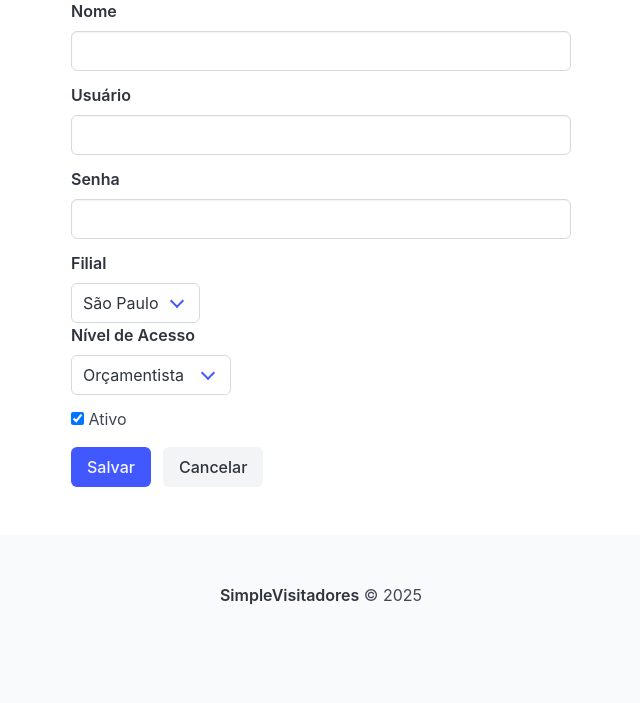
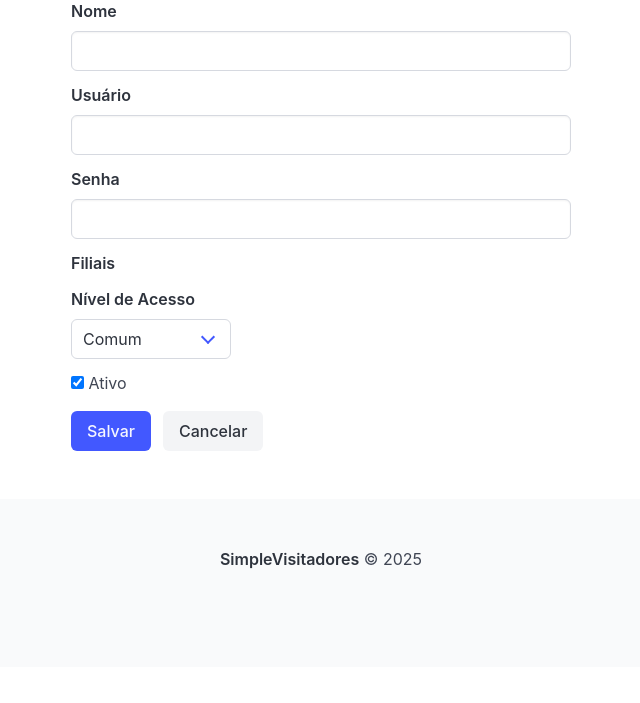
Before and after one commit to AndersonC96/painelvisitadores, a PHP site: page /usuarios/create in a window 1280 px wide. Shown: the part 165-868 px from the top of the page, without its empty margins (319-959 px from the left). After the commit the page ends 734 px from the top, so only its background shows below. Run offline with PHP 8.4, Linux system fonts and the light colour scheme; the visitor is signed in with stand-in values (Sample User, id 1); data that the repository does not hold is empty.

Commit message:
Update create.php

```diff
--- a/app/views/usuarios/create.php
+++ b/app/views/usuarios/create.php
@@ -1,6 +1,9 @@
 <?php require dirname(__DIR__, 2) . '/views/shared/header.php'; ?>
 <?php require dirname(__DIR__, 2) . '/views/shared/navbar.php'; ?>
 <?php include dirname(__DIR__, 2) . '/views/shared/flash.php'; ?>
+<?php
+$filiais_do_usuario = [];
+?>
 <section class="section">
   <div class="container" style="max-width: 500px;">
     <h1 class="title">Novo Usuário</h1>
@@ -24,21 +27,23 @@
         </div>
       </div>
       <div class="field">
-        <label class="label">Filial</label>
+        <label class="label">Filiais</label>
         <div class="control">
-          <div class="select">
-            <select name="filial" required>
-                <option value="SP">São Paulo</option>
-                <option value="BSB">Brasília</option>
-            </select>
-          </div>
+          <?php foreach ($lista_filiais as $filial): ?>
+          <label class="checkbox mr-3">
+            <input type="checkbox" name="filiais[]" value="<?= $filial['id'] ?>"
+            <?= in_array($filial['id'], $filiais_do_usuario) ? 'checked' : '' ?>>
+            <?= htmlspecialchars($filial['nome']) ?>
+          </label>
+          <?php endforeach; ?>
+        </div>
       </div>
       <div class="field">
         <label class="label">Nível de Acesso</label>
         <div class="control">
           <div class="select">
             <select name="tipo" required>
-                <option value="comum">Orçamentista</option>
+                <option value="comum">Comum</option>
                 <option value="admin">Administrador</option>
             </select>
           </div>
```
